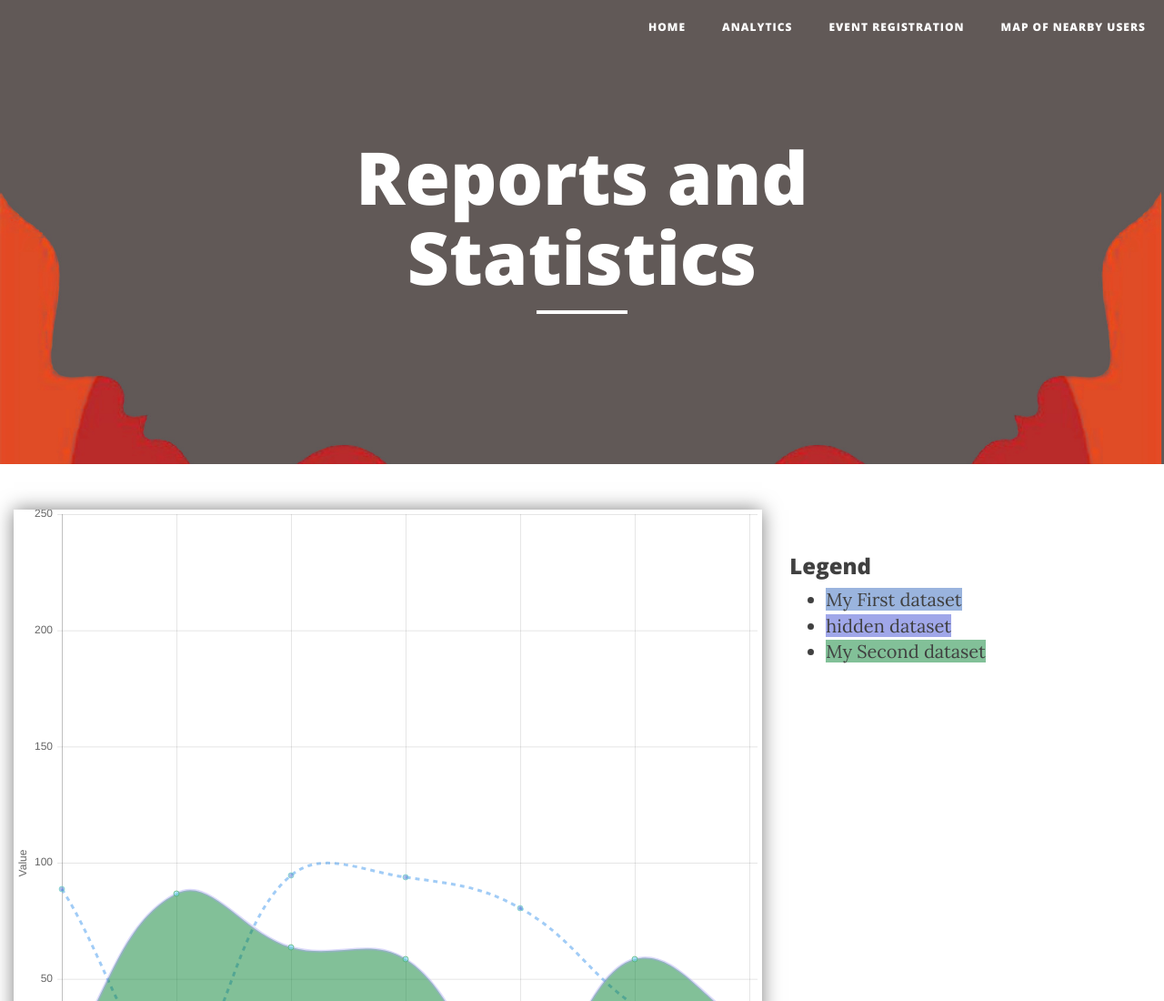
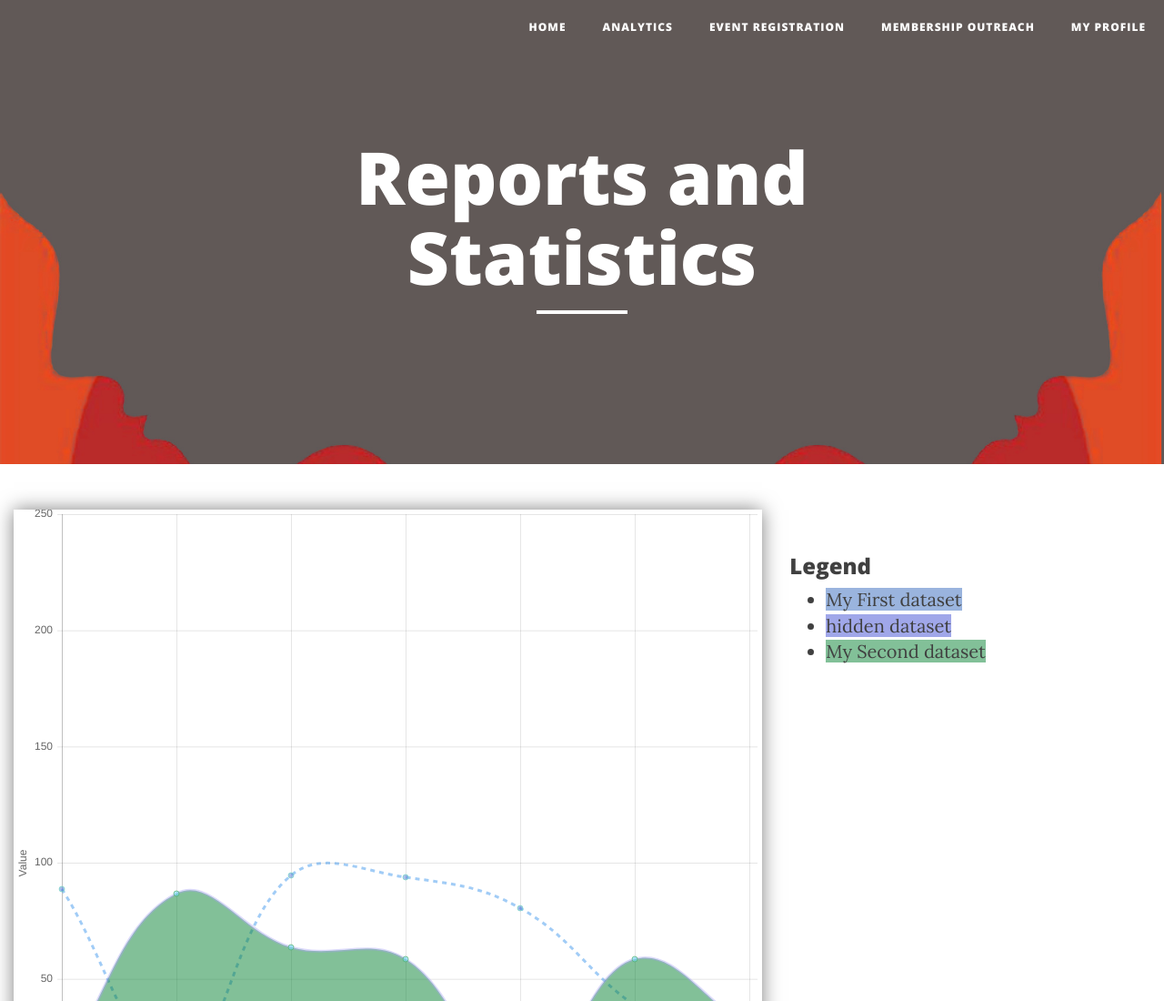
Before and after one commit to MomoSho/NSBEConnect-App, a plain HTML site: page about.html in a window 1280 px wide. Shown: the top 1100 px of the page at 91% size. Drawn offline with nearby package versions, Linux system fonts and the light colour scheme; files whose address does not match are found by name.

Commit message:
unified navigation across the pages

```diff
--- a/about.html
+++ b/about.html
@@ -69,7 +69,10 @@
                         <a href="post.html">Event Registration</a>
                     </li>
                     <li>
-                        <a href="users-map.html">Map of Nearby Users</a>
+                        <a href="users-map.html">Membership Outreach</a>
+                    </li>
+                    <li>
+                        <a href="profile.html">My Profile</a>
                     </li>
                 </ul>
             </div>
```
Also changed, not shown: index.html (+1 -1 lines), post.html (+3 -3 lines), profile.html (+4 -1 lines).
